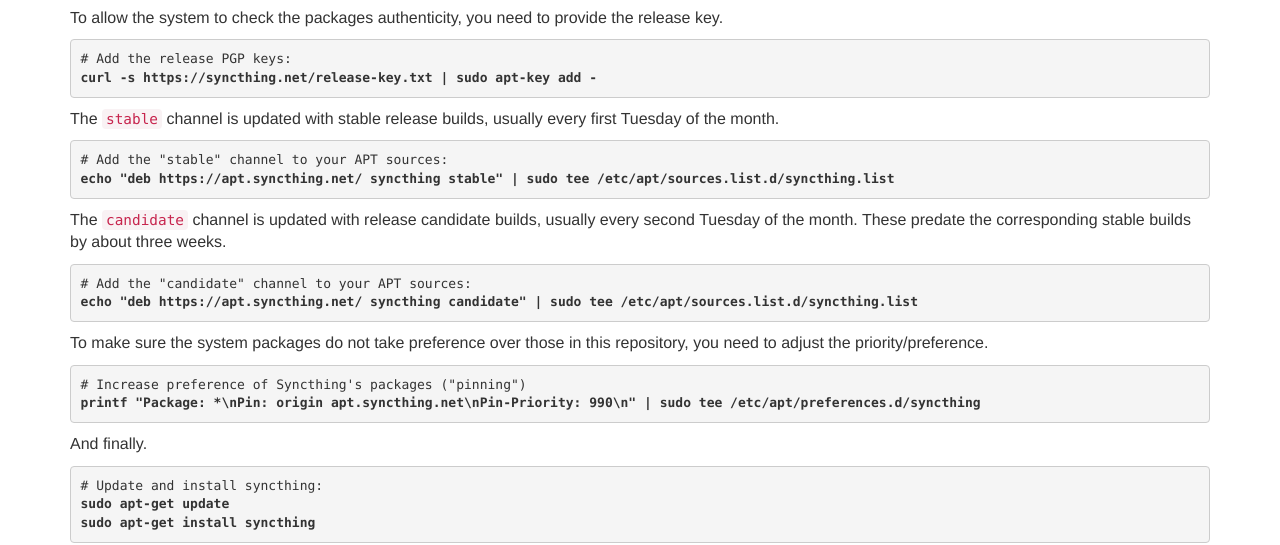
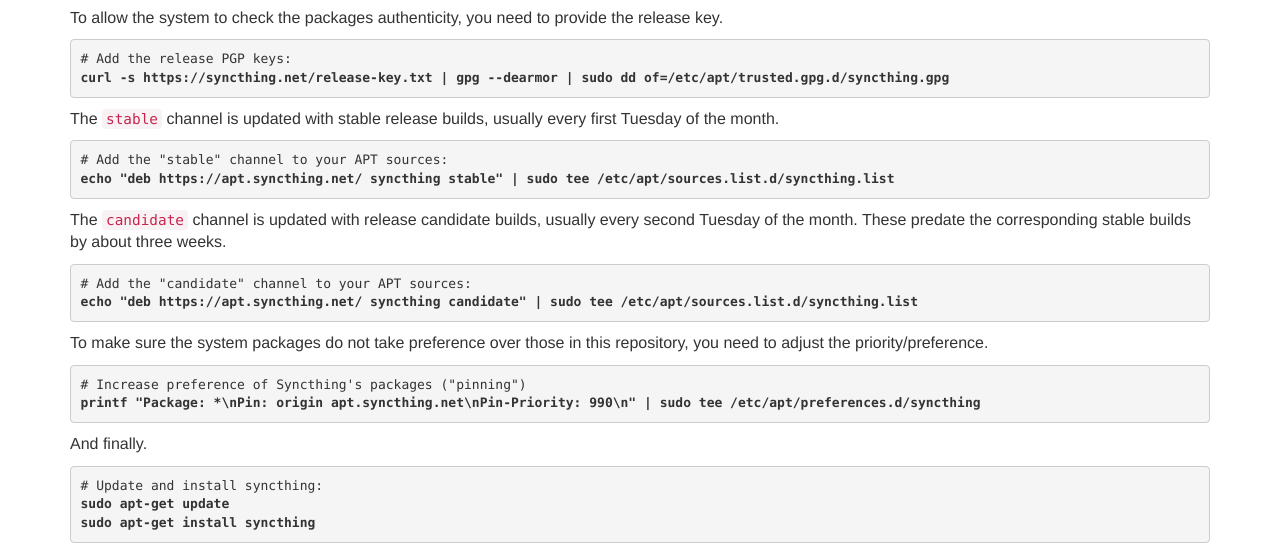
Before and after one commit to syncthing/apt-web, a plain HTML site: page index.html in a window 1280 px wide. Shown: the part 257-802 px from the top of the page. Drawn offline with Linux system fonts and the light colour scheme.

Commit message:
Replace deprecated use of apt-key
See `apt-key` manpages.

```diff
--- a/index.html
+++ b/index.html
@@ -40,7 +40,7 @@
 
                     <p>To allow the system to check the packages authenticity, you need to provide the release key.</p>
                     <pre># Add the release PGP keys:
-<b>curl -s https://syncthing.net/release-key.txt | sudo apt-key add -</b></pre>
+<b>curl -s https://syncthing.net/release-key.txt | gpg --dearmor | sudo dd of=/etc/apt/trusted.gpg.d/syncthing.gpg</b></pre>
 
                     <p>The <code>stable</code> channel is updated with stable release builds, usually every first
                         Tuesday of the month.</p>
```
